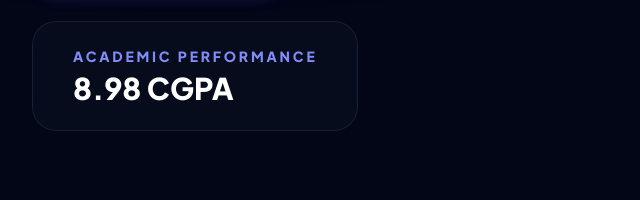
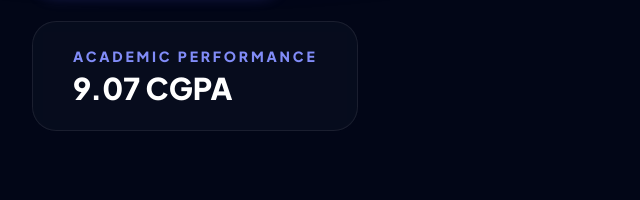
Before and after one commit to jahn-avi/jahn-avi.github.io, a plain HTML site: page index.html in a window 1280 px wide. Shown: the part 600-800 px from the top of the page, 0-640 px from the left. Drawn offline with nearby package versions, Linux system fonts and the light colour scheme.

Commit message:
Correct
home section.

```diff
--- a/index.html
+++ b/index.html
@@ -54,7 +54,7 @@
                 <a href="#projects" class="btn-primary px-12 py-6 rounded-3xl text-xl font-bold">Launch Projects</a>
                 <div class="glass-card px-10 py-6 rounded-3xl flex flex-col justify-center">
                     <p class="text-indigo-400 text-sm uppercase font-extrabold tracking-[0.2em] mb-1 text-left">Academic Performance</p>
-                    <p class="text-3xl font-bold text-left">8.98 CGPA</p>
+                    <p class="text-3xl font-bold text-left">9.07 CGPA</p>
                 </div>
             </div>
         </div>
```
